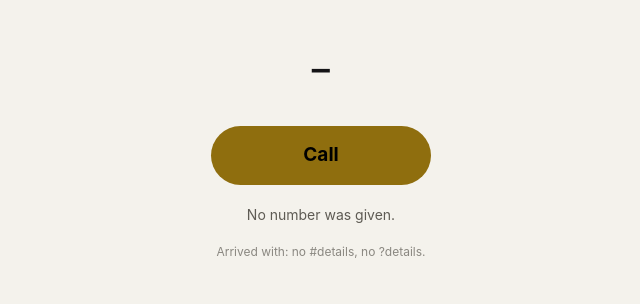
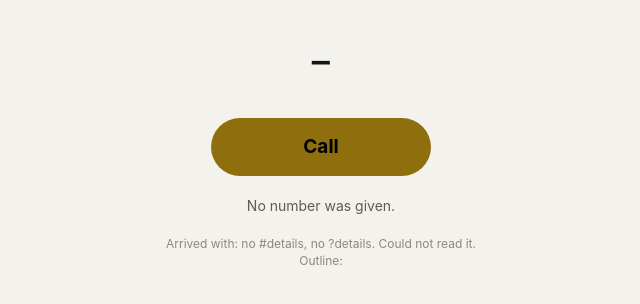
Before and after one commit to nexustfc/dial, a plain HTML site: page index.html in a window 1280 px wide. Shown: the part 254-558 px from the top of the page, without its empty margins (319-959 px from the left). Drawn offline with Linux system fonts and the light colour scheme.

Commit message:
Dial page: read details the Claude app re-encodes; show a masked outline when it can't read them
Co-Authored-By: Claude Opus 5.5 <noreply@anthropic.com>

```diff
--- a/index.html
+++ b/index.html
@@ -44,13 +44,19 @@
   try { history.replaceState(null, '', location.pathname); } catch (e) {}
   document.getElementById('got').textContent = got;
   var clean = function (x) { return String(x || '').replace(/[\u0000-\u001f\u007f-\u009f\u200b-\u200f\u202a-\u202e\u2066-\u2069]/g, ' ').replace(/\s+/g, ' ').trim().slice(0, 80); };
+  // The Claude iPhone app can hand over the part after # re-encoded (%3D for =, %26 for &), so undo up to three
+  // layers of encoding, and an HTML-escaped &amp;, before reading it.
+  for (var i = 0; i < 3 && !/[=&]/.test(frag) && /%[0-9a-f]{2}/i.test(frag); i++) { try { frag = decodeURIComponent(frag); } catch (e) { break; } }
+  frag = frag.replace(/&amp;/g, '&');
   if (frag.indexOf('=') >= 0) {
     try { var q = new URLSearchParams(frag); raw = q.get('t') || ''; who = { n: clean(q.get('n')), c: clean(q.get('c')), k: clean(q.get('k')) }; } catch (e) {}
   } else {
     try { raw = decodeURIComponent(frag); } catch (e) {}
   }
   var m = raw.match(/^\s*(\+?\d{3,15})(?:,(\d{1,6}))?\s*$/);
-  if (!m) return;
+  // Couldn't read it: show its outline only (digits as 9, letters as a), never the details themselves.
+  var shape = function (x) { return String(x).replace(/\d/g, '9').replace(/[A-Za-z]/g, 'a').replace(/[^\x20-\x7e]/g, '?').slice(0, 120); };
+  if (!m) { document.getElementById('got').textContent = got + ' Could not read it. Outline: ' + shape(frag) + (raw ? ' / number part: ' + shape(raw) : ''); return; }
   var main = m[1], ext = m[2] || '';
   var d = main.replace(/^\+?1?(?=\d{10}$)/, '');
   var pretty = /^\d{10}$/.test(d) ? '(' + d.slice(0,3) + ') ' + d.slice(3,6) + '-' + d.slice(6) : main;
```
